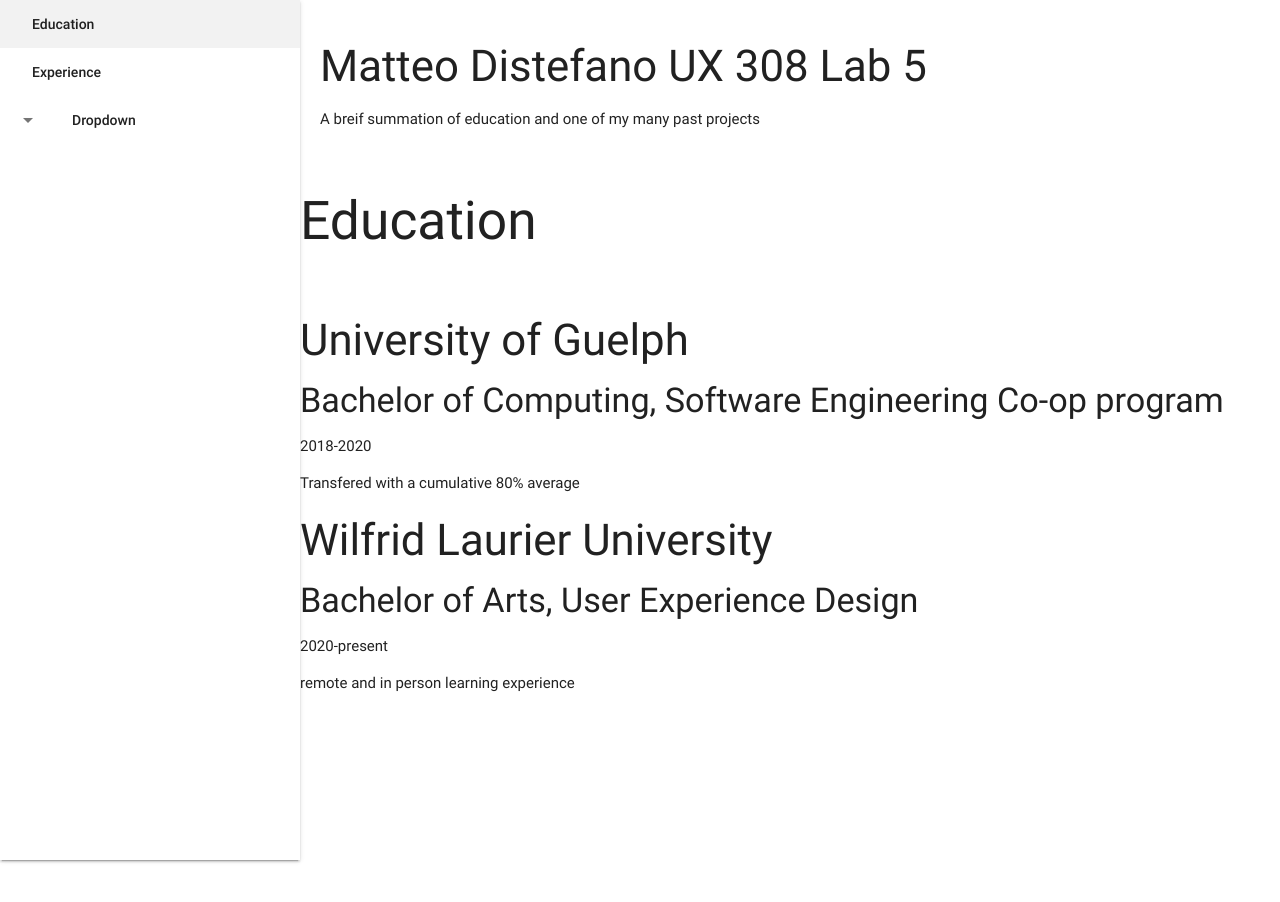
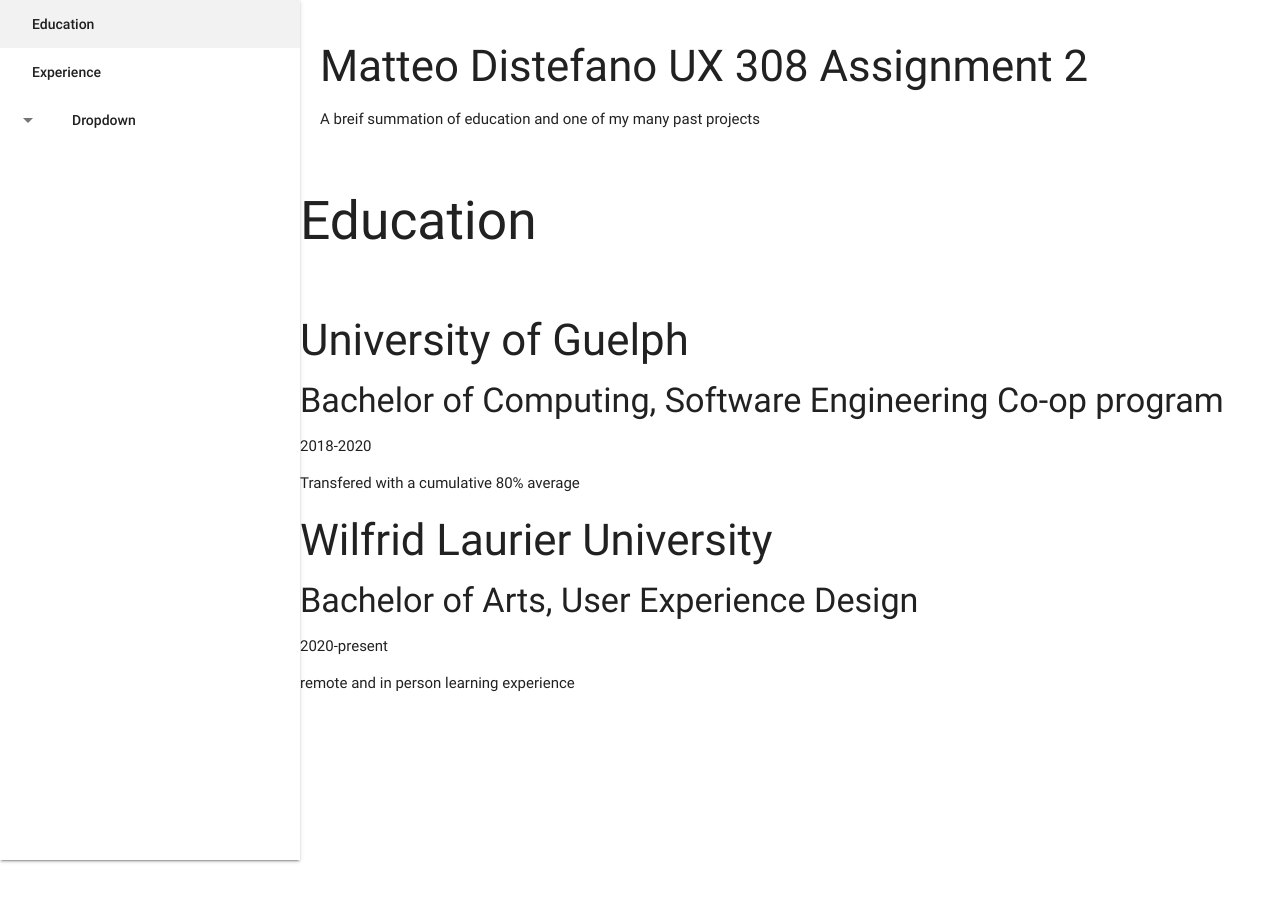
Before and after one commit to Mdistef/UX308-Assign2-final, a plain HTML site: page index.html in a window 1280 px wide. Shown: the top 902 px of the page. Drawn offline with nearby package versions, Linux system fonts and the light colour scheme; a script that the page names is missing.

Commit message:
Add files via upload

```diff
--- a/index.html
+++ b/index.html
@@ -80,7 +80,7 @@
             <a href="#" data-activates="slide-out" class="button-collapse hide-on-large-only"><i
                     class="material-icons">menu</i></a>
 
-            <h3>Matteo Distefano UX 308 Lab 5</h3>
+            <h3>Matteo Distefano UX 308 Assignment 2</h3>
 
             <p>A breif summation of education and one of my many past projects</p>
 
```
